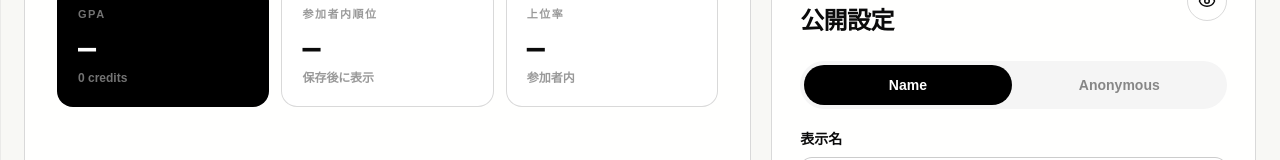
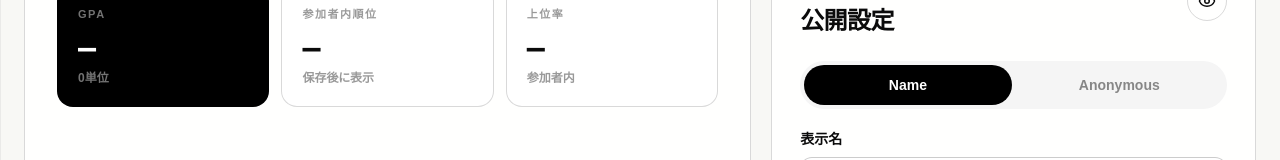
Before and after one commit to haruto-yamanishi/null-gpa, a Next.js app: page /submit in a window 1280 px wide. Shown: the part 379-539 px from the top of the page. Built offline with nearby package versions, Linux system fonts and the light colour scheme; no server answers.

Commit message:
style: use Japanese credit labels

```diff
--- a/components/Dashboard.tsx
+++ b/components/Dashboard.tsx
@@ -116,7 +116,7 @@ export default function Dashboard() {
       <section className="mb-7 grid gap-5 lg:grid-cols-[1.2fr_.8fr]">
         <div className="k-card p-6 sm:p-8">
           <div className="grid gap-3 sm:grid-cols-3">
-            <Metric label="GPA" value={gpa == null ? "—" : gpa.toFixed(2)} note={`${credits} credits`} accent />
+            <Metric label="GPA" value={gpa == null ? "—" : gpa.toFixed(2)} note={`${credits}単位`} accent />
             <Metric label="参加者内順位" value={mine ? `#${mine.rank} / ${mine.participantCount}` : "—"} note="保存後に表示" />
             <Metric label="上位率" value={mine ? `${mine.topPercent.toFixed(1)}%` : "—"} note="参加者内" />
           </div>
```
